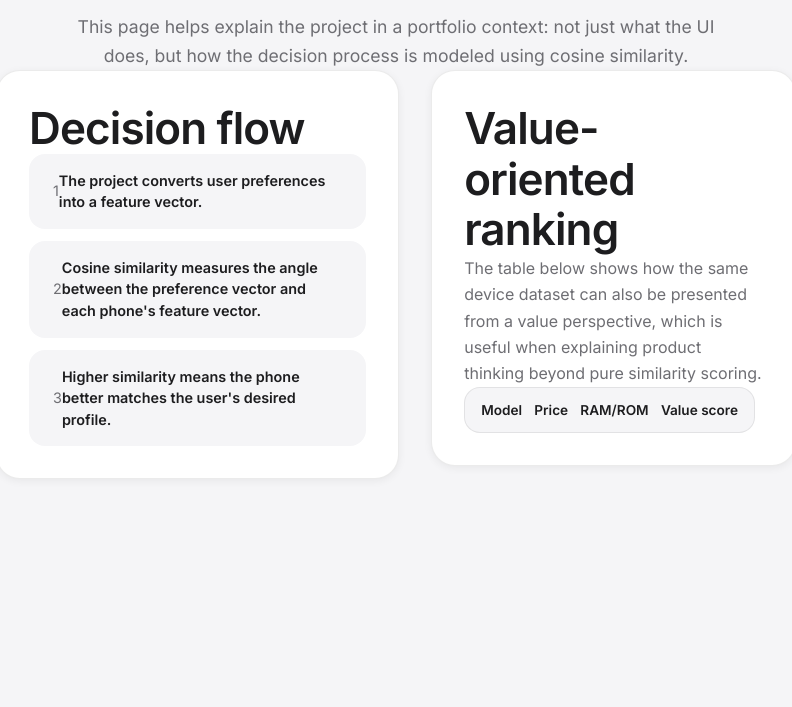
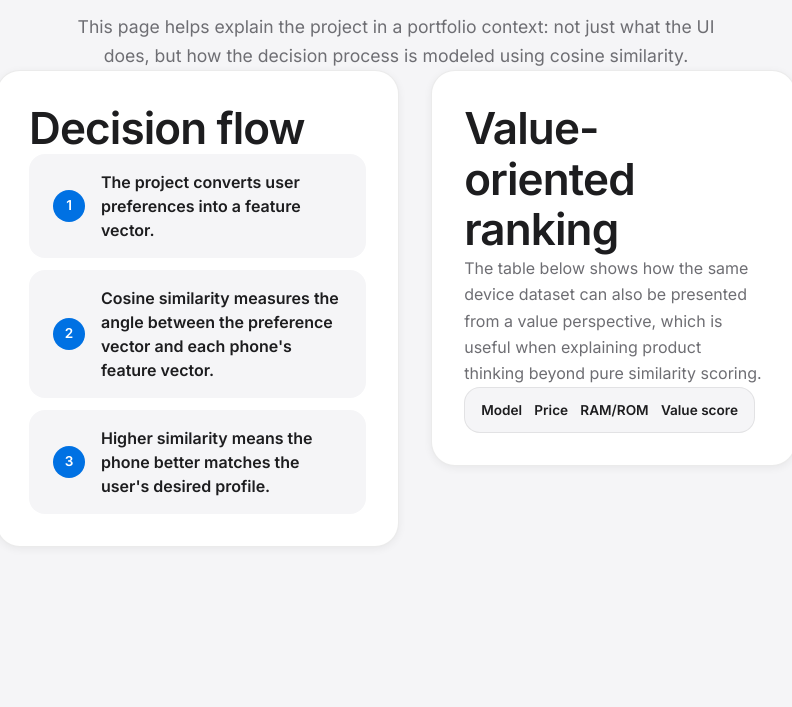
Before and after one commit to lennney/ReasonableOrNot, a Django app: page /user/result in a window 1280 px wide. Shown: the part 271-978 px from the top of the page, without its empty margins (244-1036 px from the left). Before the commit the page ends 704 px from the top, so only its background shows below. Run offline with Django 3.2, Linux system fonts and the light colour scheme; data that the repository does not hold is empty.

Commit message:
Fix UI inconsistencies: unify class names and add missing styles
- Change recommend.html from results-page to recommend-page (matches CSS)
- Fix error-banner class name (was error-message, matches CSS)
- Add .mini-row.wide styles for method page step numbers
- Add border-left accent on step/item hover for visual feedback

```diff
--- a/static/css/apple-style.css
+++ b/static/css/apple-style.css
@@ -1320,6 +1320,29 @@ select option {
 .mini-row strong {
     color: var(--text-primary);
     font-weight: 600;
+}
+
+.mini-row.wide {
+    display: grid;
+    grid-template-columns: 32px 1fr;
+    gap: var(--space-md);
+    align-items: center;
+}
+
+.mini-row.wide span {
+    width: 32px;
+    height: 32px;
+    display: grid;
+    place-items: center;
+    background: var(--accent);
+    color: #fff;
+    border-radius: 50%;
+    font-size: 0.85rem;
+    font-weight: 600;
+}
+
+.mini-row.wide strong {
+    font-size: 1rem;
 }
 
 .mini-note {
--- a/templates/user/recommend.html
+++ b/templates/user/recommend.html
@@ -3,7 +3,7 @@
 {% block title %}Reasonable Or Not | Recommendation{% endblock %}
 
 {% block content %}
-<main class="results-page">
+<main class="recommend-page">
     <section class="section-heading compact">
         <p class="eyebrow">Recommendation result</p>
         <h1>{{ best_match.brand }} {{ best_match.model }} is the strongest match.</h1>
@@ -11,7 +11,7 @@
     </section>
 
     {% if error %}
-    <div class="error-message">{{ error }}</div>
+    <div class="error-banner">{{ error }}</div>
     {% endif %}
 
     <section class="results-layout">
```
